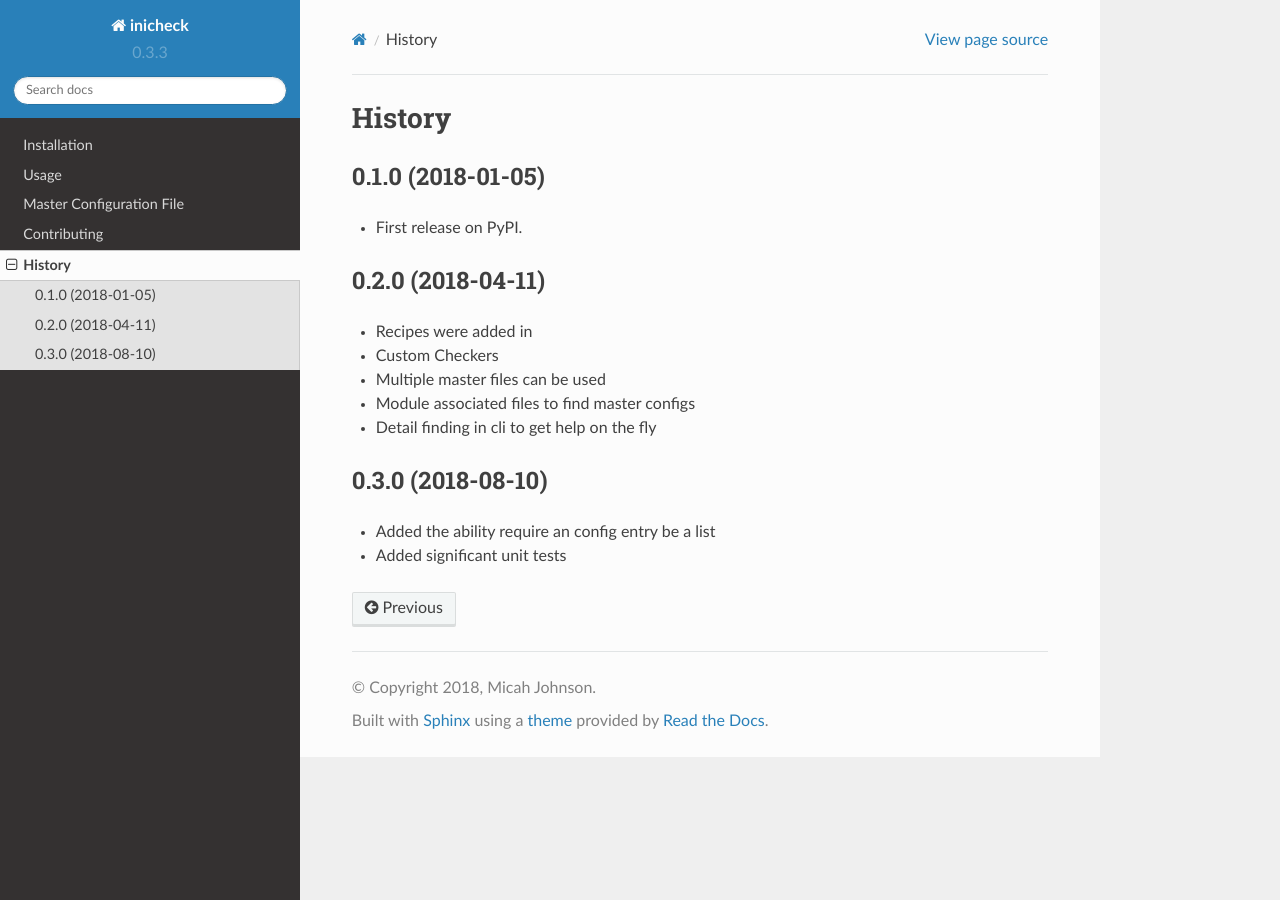
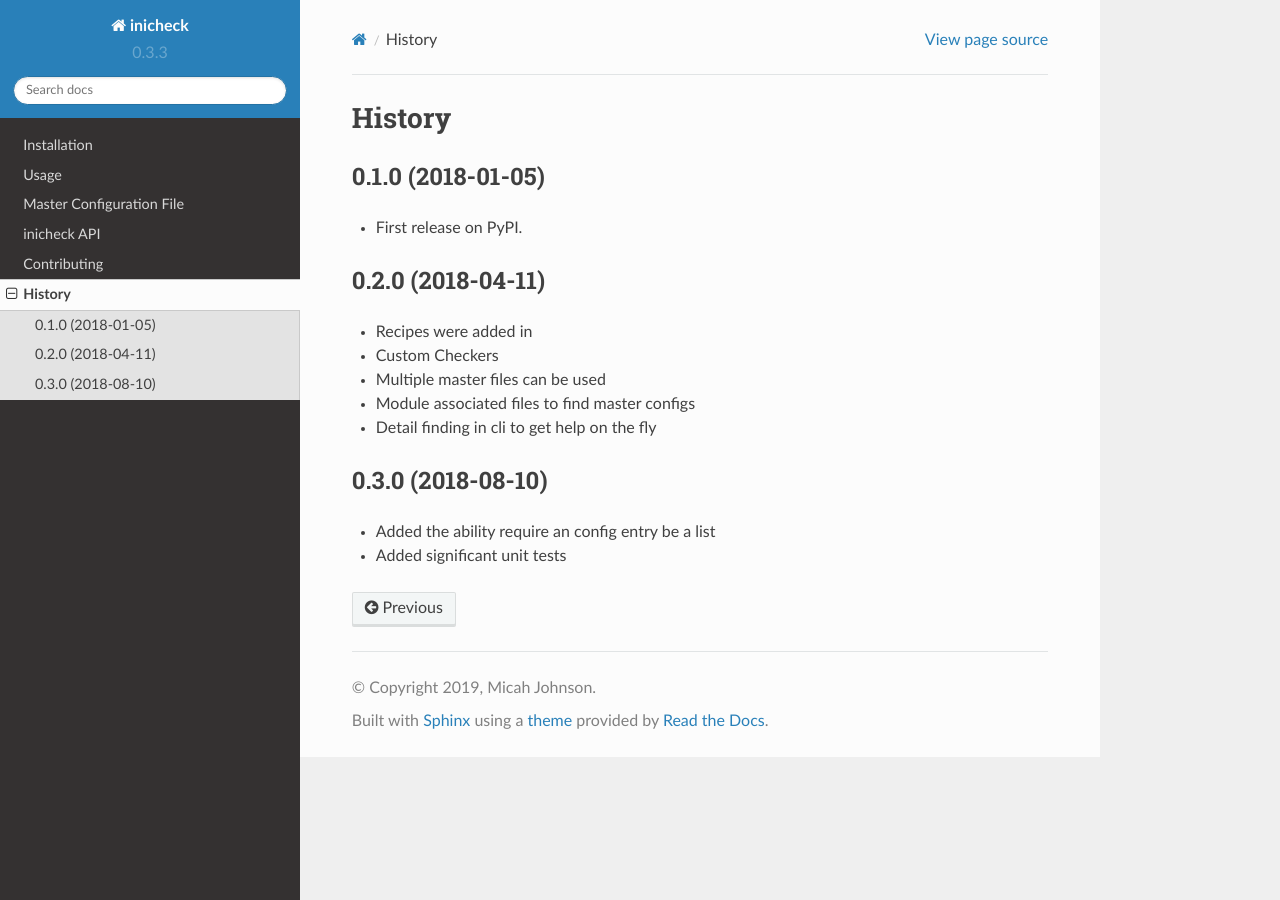
Before and after one commit to USDA-ARS-NWRC/inicheck, a Sphinx documentation site: the page built from docs/history.rst, in a window 1280 px wide. Built offline with Sphinx 7.4.7 and the Read the Docs theme 2.0.0, drawn with Linux system fonts in a browser that asks for light colours; pages that are not in the unit, such as notebooks, are missing from menus.

```diff
--- /dev/null
+++ b/docs/api.rst
@@ -0,0 +1,7 @@
+inicheck API
+===========
+
+.. toctree::
+   :maxdepth: 4
+
+   inicheck
--- a/docs/conf.py
+++ b/docs/conf.py
@@ -56,7 +56,7 @@ master_doc = 'index'
 
 # General information about the project.
 project = u'inicheck'
-copyright = u"2018, Micah Johnson"
+copyright = u"2019, Micah Johnson"
 
 # The version info for the project you're documenting, acts as replacement
 # for |version| and |release|, also used in various other places throughout
--- a/docs/index.rst
+++ b/docs/index.rst
@@ -10,7 +10,7 @@ Contents:
    installation
    usage
    master_config
-   modules
+   api
    contributing
    authors
    history
--- a/requirements_dev.txt
+++ b/requirements_dev.txt
@@ -4,6 +4,6 @@ flake8==3.5.0
 tox==3.0.0
 coverage==4.1
 Sphinx==1.6.6
-sphinx-rtd-theme==0.2.5b1
+sphinx-rtd-theme==0.4.3
 pytest==3.0.0
 pytest-runner==2.11.1
```
